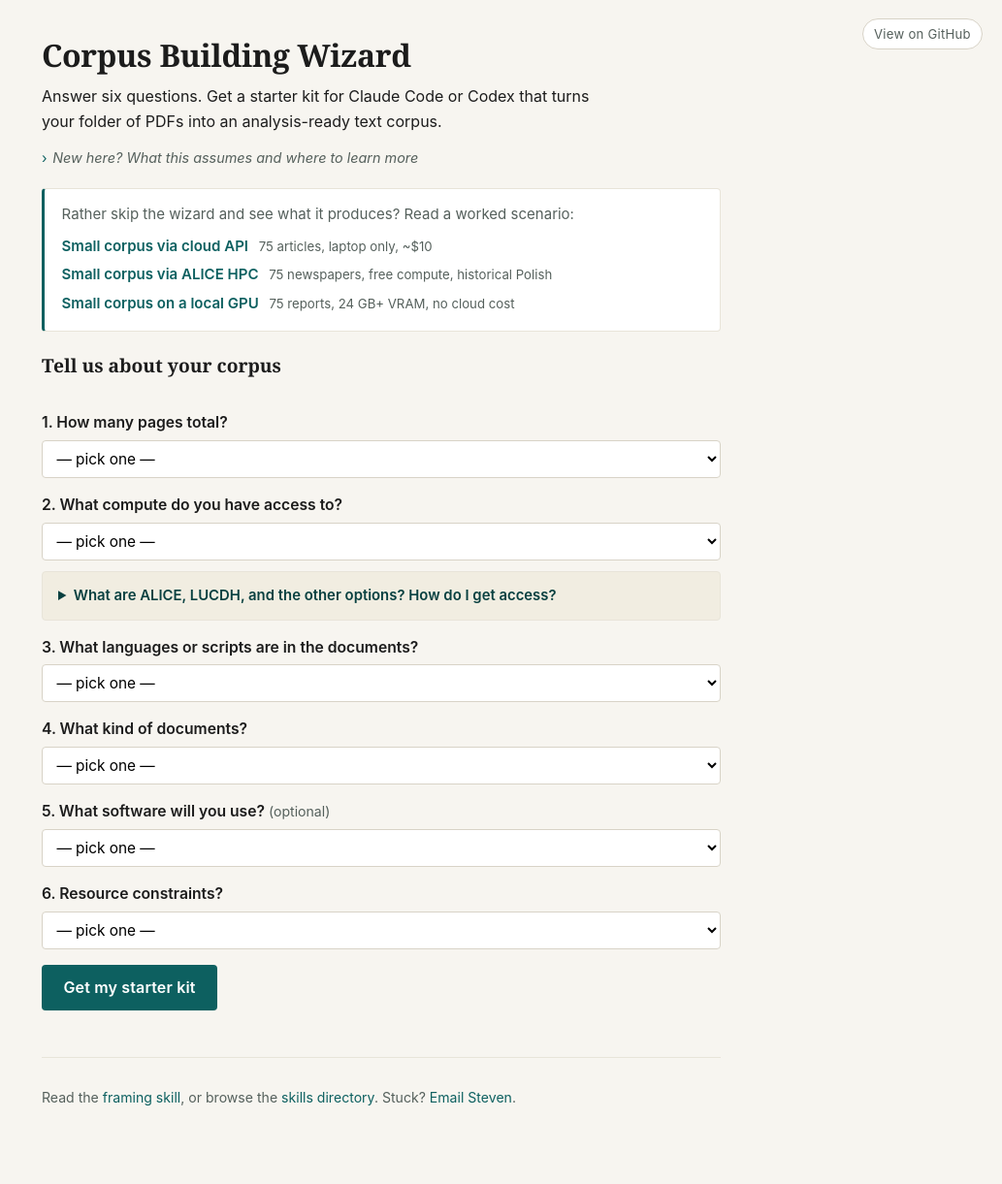
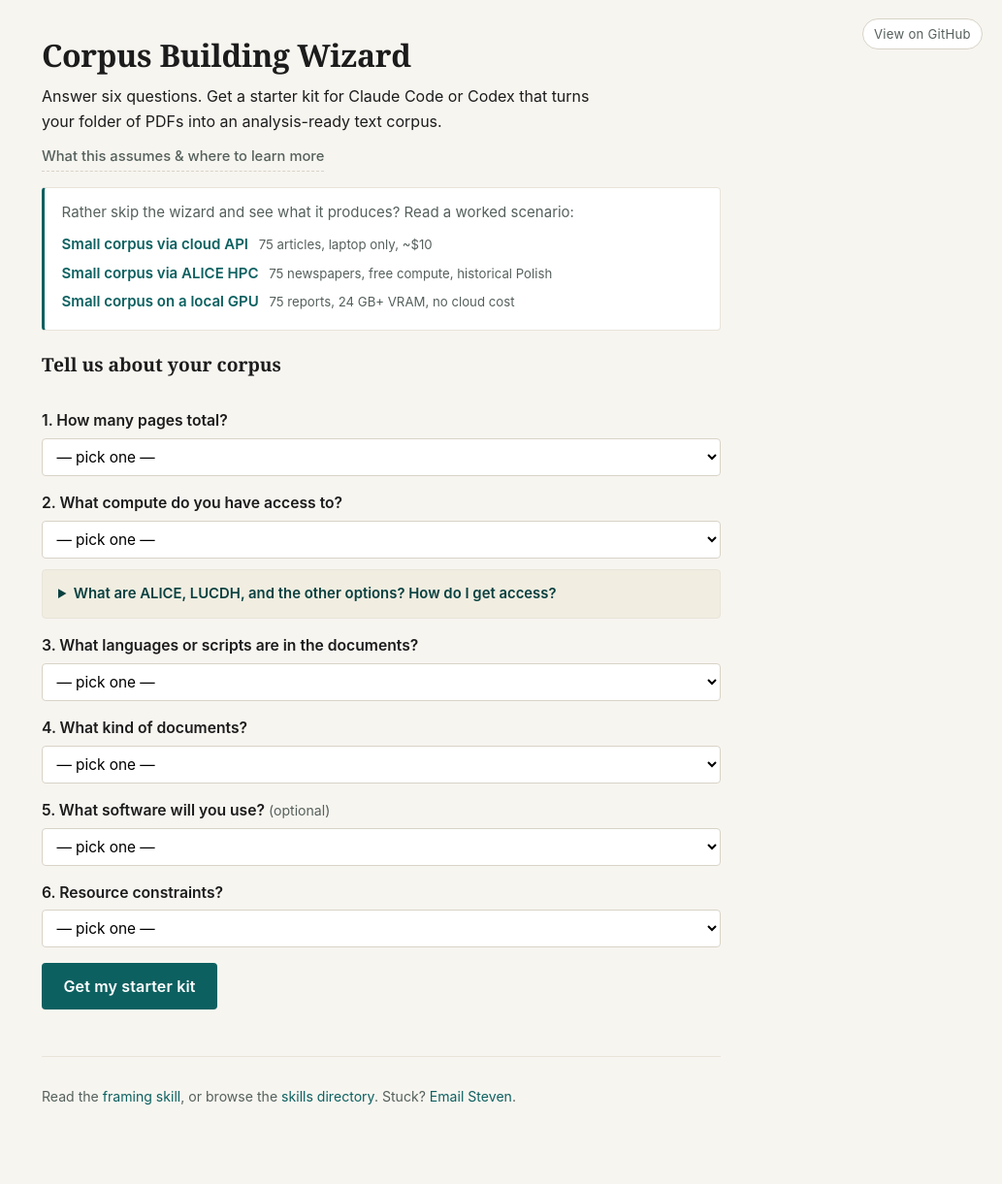
Before and after one commit to scdenney/corpus-building, a Jekyll site: the page index.html, which Jekyll copies as it is, in a window 1280 px wide. Shown: the whole page at 97% size, without its empty margins (247-1280 px from the left). Built offline with Jekyll 4.4.1, drawn with Linux system fonts in a browser that asks for light colours.

Commit message:
Quick pass on wizard drop-down: unify paragraph styling
- Three paragraphs now share size, colour, weight (dropped the .setup-note
  special-case that looked grafted-on)
- Summary: dashed-underline link look instead of rotating chevron +
  italic; cleaner, less decorative
- Body: top border as separator instead of left border; more breathing
  room between summary and expanded content
- Prose tightened to read more parallel across the three bullets

```diff
--- a/index.html
+++ b/index.html
@@ -14,11 +14,11 @@
   <h1>Corpus Building Wizard</h1>
   <p class="lede">Answer six questions. Get a starter kit for Claude Code or Codex that turns your folder of PDFs into an analysis-ready text corpus.</p>
   <details class="more-info">
-    <summary>New here? What this assumes and where to learn more</summary>
+    <summary>What this assumes &amp; where to learn more</summary>
     <div class="more-info-body">
-      <p>Built for people who've already thought about <em>what</em> a corpus is and <em>how</em> they'd plan one. Not a beginner's introduction — it's the computational path, not the conceptual primer.</p>
-      <p>For the broader foundation — what a corpus is, planning and selection criteria, ethics, organising your files — read <a href="https://scdenney.github.io/thesis-supervision/methods/building-a-corpus">Building a Corpus</a> on <a href="https://scdenney.github.io/thesis-supervision/">Thesis Supervision</a>. That's the conceptual primer this tool complements.</p>
-      <p class="setup-note">New to Claude Code or Codex? The starter kit tells you which skills to read; the surrounding workflow (project layout, <code>CLAUDE.md</code>, memory, settings) is its own skill. See <a href="https://github.com/scdenney/corpus-building#new-to-claude-code-or-codex">the curated resource list</a> in the README — Anthropic and OpenAI docs plus practitioner voices (Willison, Hashimoto, Huntley).</p>
+      <p>This is the <strong>computational path</strong> for corpus building — not a beginner's introduction. It assumes you've already thought about what corpus you want and why.</p>
+      <p>For the conceptual primer — what a corpus is, planning, selection criteria, ethics, organising files — read <a href="https://scdenney.github.io/thesis-supervision/methods/building-a-corpus">Building a Corpus</a> on <a href="https://scdenney.github.io/thesis-supervision/">Thesis Supervision</a>.</p>
+      <p>New to Claude Code or Codex? The <a href="https://github.com/scdenney/corpus-building#new-to-claude-code-or-codex">README</a> has a curated resource list — Anthropic and OpenAI docs plus practitioner guides.</p>
     </div>
   </details>
 </header>
--- a/wizard.css
+++ b/wizard.css
@@ -45,58 +45,44 @@
 }
 .lede strong { color: var(--accent-dark); font-weight: 600; }
 
-/* Subtle "New here?" drop-down below the lede --------------------------- */
+/* "What this assumes" drop-down below the lede ------------------------- */
 .more-info {
-  margin: 0.4rem 0 0;
-  font-size: 0.9rem;
+  margin: 0.5rem 0 0;
 }
 .more-info > summary {
   cursor: pointer;
   list-style: none;
+  display: inline-block;
+  padding: 0.15rem 0;
   color: var(--muted);
-  padding: 0.25rem 0;
-  font-style: italic;
-  display: inline-flex;
-  align-items: center;
-  gap: 0.35rem;
-  transition: color 0.12s;
+  font-size: 0.92rem;
+  font-weight: 500;
+  border-bottom: 1px dashed var(--border);
+  transition: color 0.12s, border-color 0.12s;
 }
 .more-info > summary::-webkit-details-marker { display: none; }
-.more-info > summary::before {
-  content: "›";
-  display: inline-block;
-  transition: transform 0.15s;
-  font-style: normal;
+.more-info > summary::marker { content: ""; }
+.more-info > summary:hover {
   color: var(--accent);
+  border-bottom-color: var(--accent);
 }
-.more-info[open] > summary::before { transform: rotate(90deg); }
-.more-info > summary:hover { color: var(--accent); }
 .more-info[open] > summary {
   color: var(--accent-dark);
-  font-style: normal;
-  font-weight: 500;
+  border-bottom-color: var(--accent-dark);
 }
 .more-info-body {
-  padding: 0.3rem 0 0.2rem 0.9rem;
-  margin: 0.3rem 0 0 0.4rem;
-  border-left: 2px solid var(--border-soft);
+  margin-top: 0.75rem;
+  padding-top: 0.75rem;
+  border-top: 1px solid var(--border-soft);
 }
 .more-info-body p {
-  margin: 0.4rem 0;
+  margin: 0 0 0.6rem;
   color: var(--fg);
-  line-height: 1.58;
+  font-size: 0.94rem;
+  line-height: 1.6;
 }
-.more-info-body p.setup-note {
-  color: var(--muted);
-  font-size: 0.92em;
-}
+.more-info-body p:last-child { margin-bottom: 0; }
 .more-info-body a { font-weight: 500; }
-.more-info-body code {
-  background: var(--code-bg);
-  padding: 0.05em 0.3em;
-  border-radius: 3px;
-  font-size: 0.9em;
-}
 h2 {
   font-family: Georgia, "Iowan Old Style", "Apple Garamond", serif;
   font-weight: 600;
```
